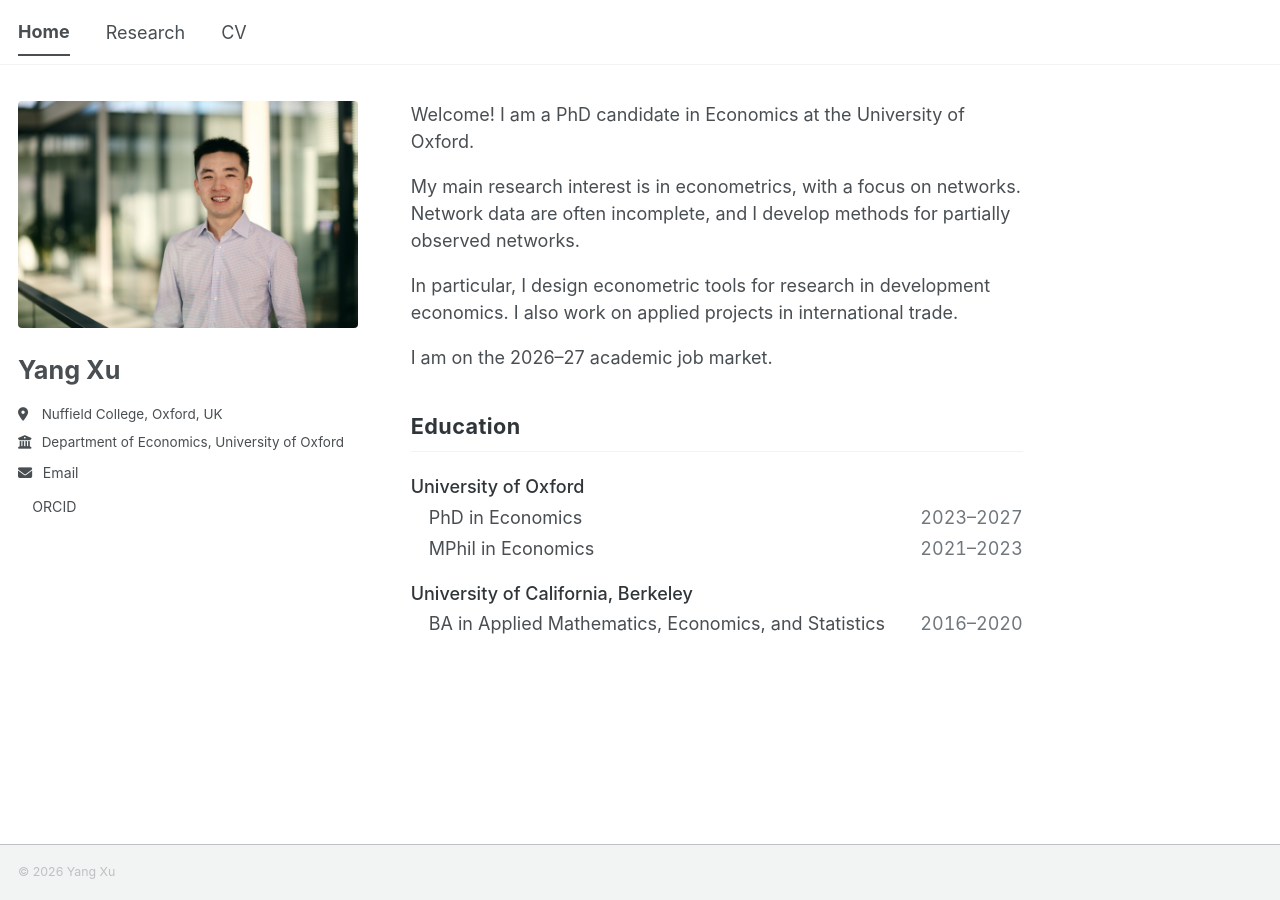
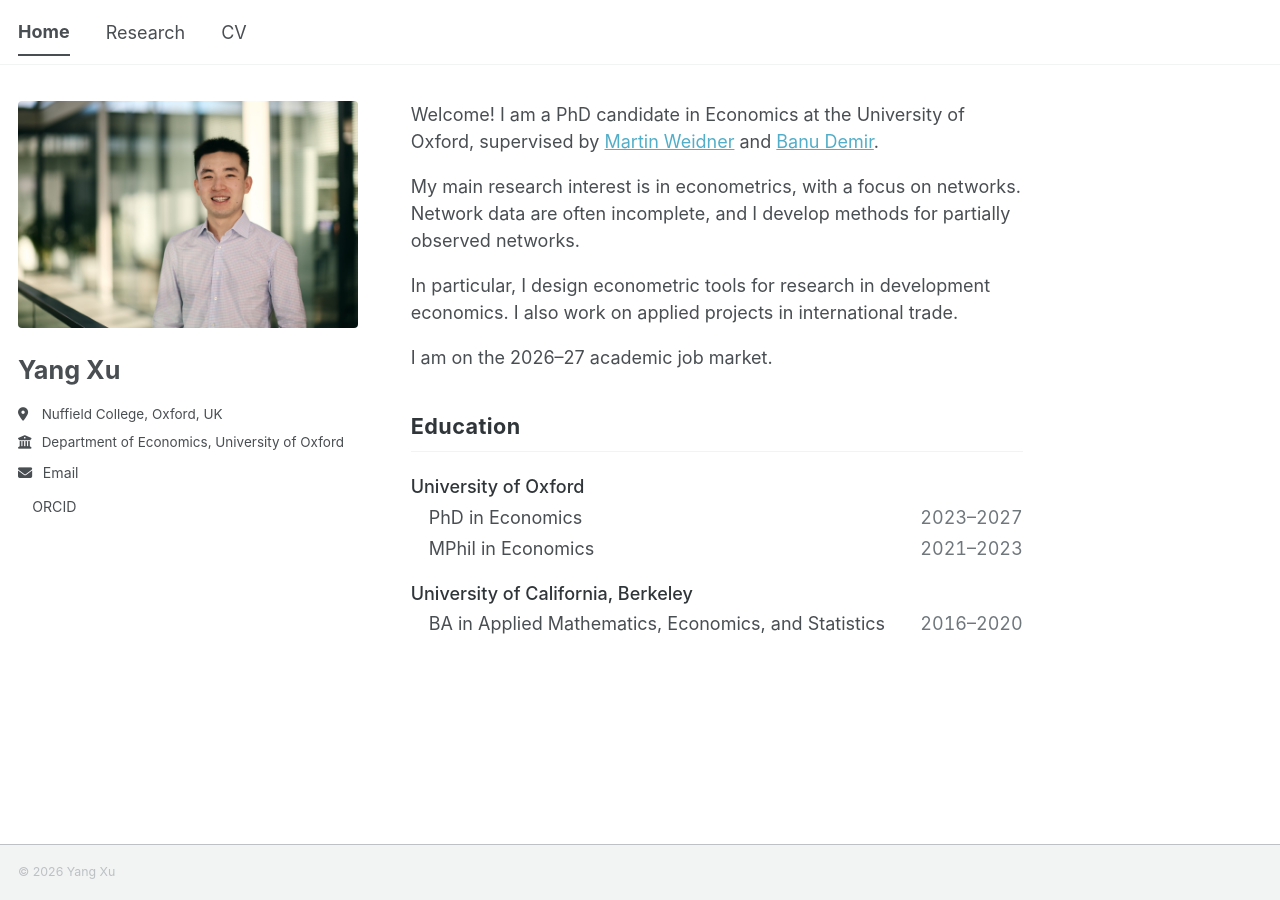
Before and after one commit to yang-xu-econ/yang-xu-econ.github.io, a Jekyll site: the page built from _pages/about.md, in a window 1280 px wide. Built offline with Jekyll 4.4.1, drawn with Linux system fonts in a browser that asks for light colours; a style sheet for code colours, icons or effects is not loaded.

Commit message:
Add supervisors to Home bio

```diff
--- a/_pages/about.md
+++ b/_pages/about.md
@@ -47,7 +47,7 @@ redirect_from:
 </style>
 
 <div class="home-intro">
-<p>Welcome! I am a PhD candidate in Economics at the University of Oxford.</p>
+<p>Welcome! I am a PhD candidate in Economics at the University of Oxford, supervised by <a href="https://www.homepages.ucl.ac.uk/~uctpmw0/">Martin Weidner</a> and <a href="https://sites.google.com/site/banudemirpakel/">Banu Demir</a>.</p>
 
 <p>My main research interest is in econometrics, with a focus on networks. Network data are often incomplete, and I develop methods for partially observed networks.</p>
 
```
